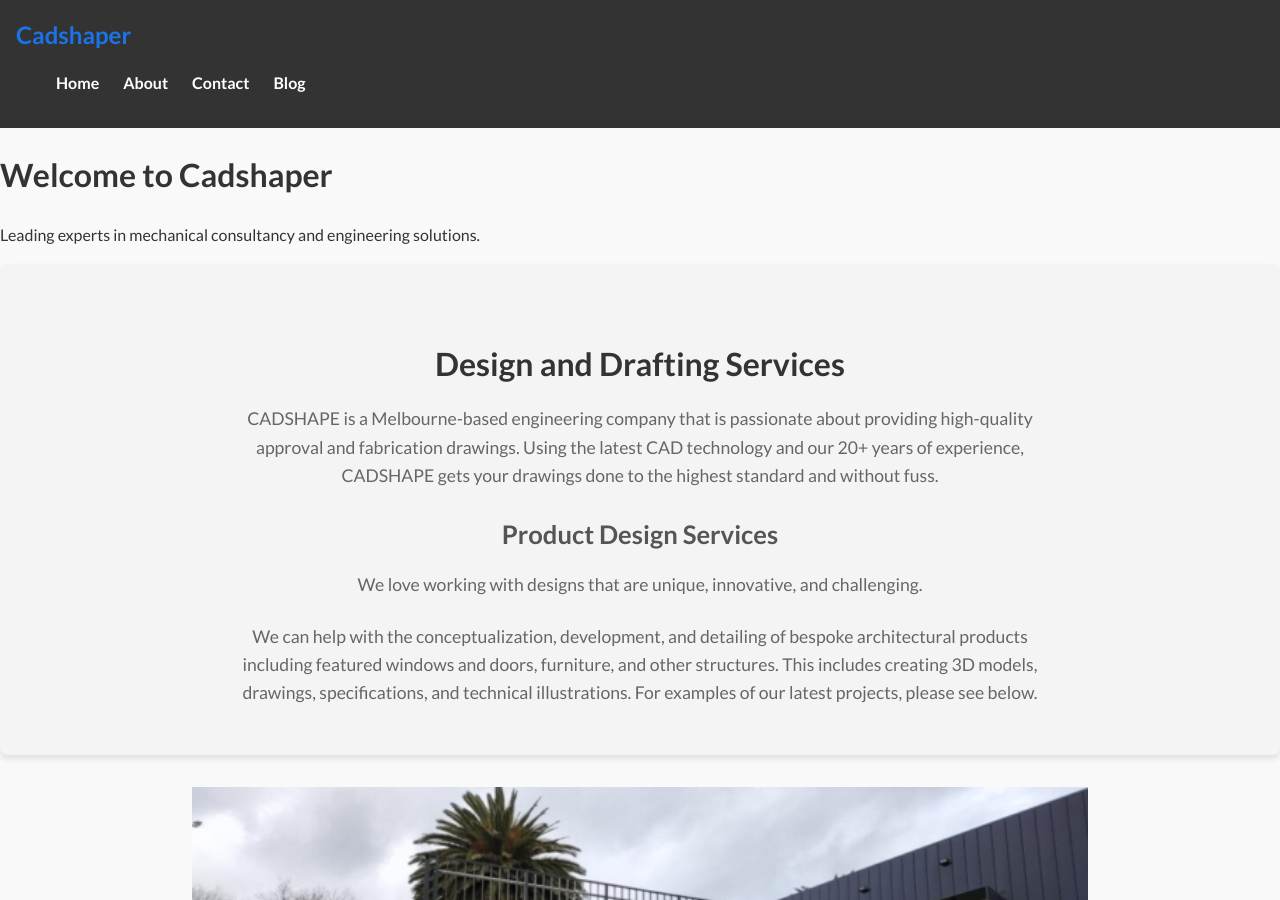
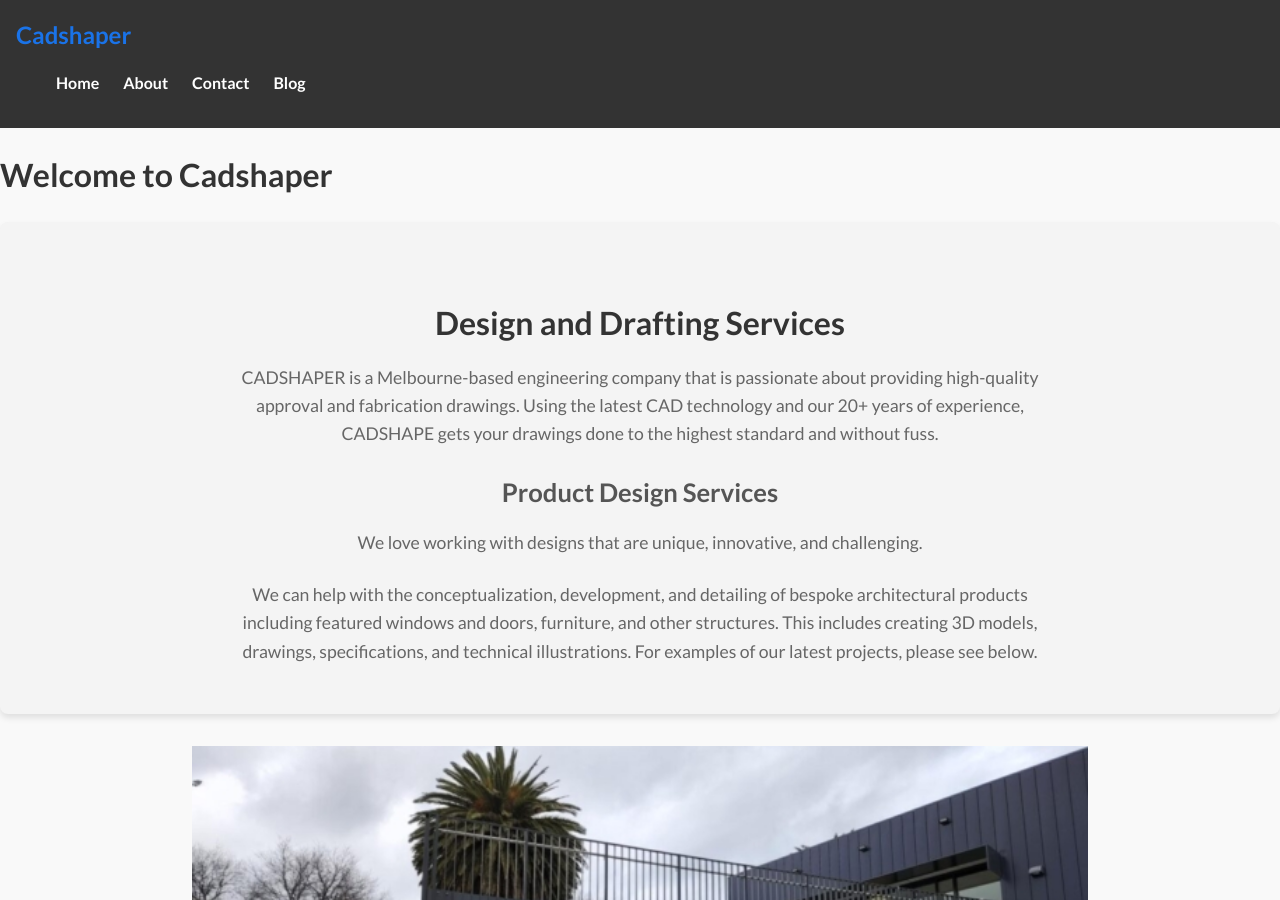
Before and after one commit to cadshape/cadshape.github.io, a Jekyll site: the page built from index.html, in a window 1280 px wide and 900 px high. Built offline with Jekyll 4.4.1, drawn with Linux system fonts in a browser that asks for light colours; the list of posts is cut into pages by our own code.

Commit message:
Update index.html

```diff
--- a/index.html
+++ b/index.html
@@ -5,13 +5,13 @@
 
 <div class="hero-section">
     <h1>Welcome to Cadshaper</h1>
-    <p>Leading experts in mechanical consultancy and engineering solutions.</p>
+    <p></p>
 </div>
 
 <div class="intro-section">
     <h2>Design and Drafting Services</h2>
     <p>
-        CADSHAPE is a Melbourne-based engineering company that is passionate about providing high-quality approval and fabrication drawings. Using the latest CAD technology and our 20+ years of experience, CADSHAPE gets your drawings done to the highest standard and without fuss.
+        CADSHAPER is a Melbourne-based engineering company that is passionate about providing high-quality approval and fabrication drawings. Using the latest CAD technology and our 20+ years of experience, CADSHAPE gets your drawings done to the highest standard and without fuss.
     </p>
     <h3>Product Design Services</h3>
     <p>
```
